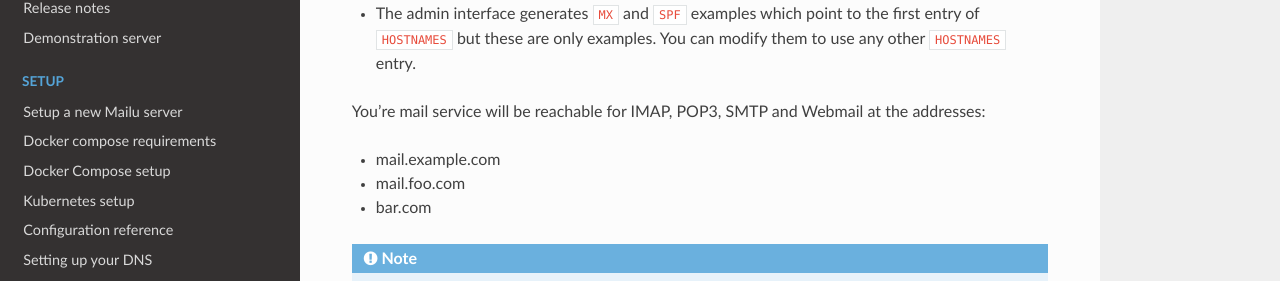
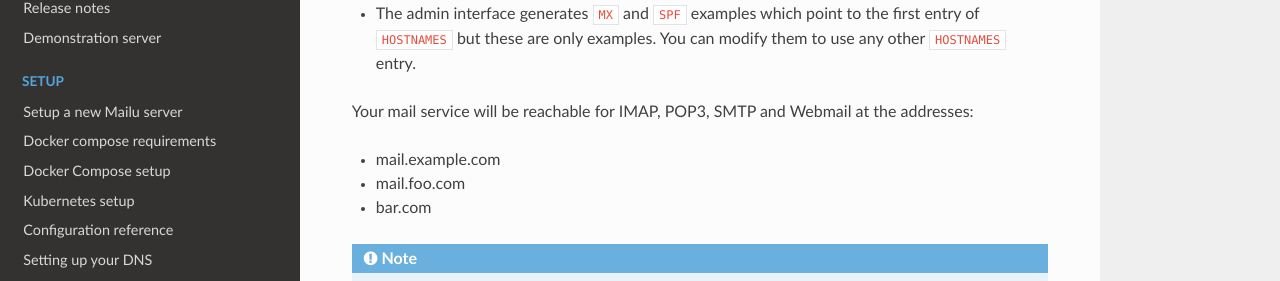
Before and after one commit to WillingDev0812/Mail-Management-Tool, a Sphinx documentation site: the page built from docs/faq.rst, in a window 1280 px wide and 900 px high, scrolled down 2415 px. Shown: the part 156-437 px from the top of the window. Built offline with Sphinx 7.4.7 and the Read the Docs theme 2.0.0, drawn with Linux system fonts in a browser that asks for light colours; formulas are drawn with MathJax 3.

Commit message:
fix typo in faq.rst

```diff
--- a/docs/faq.rst
+++ b/docs/faq.rst
@@ -129,7 +129,7 @@ So when you have something like this:
 - The admin interface generates ``MX`` and ``SPF`` examples which point to the first entry of ``HOSTNAMES`` but these are only examples.
   You can modify them to use any other ``HOSTNAMES`` entry.
 
-You're mail service will be reachable for IMAP, POP3, SMTP and Webmail at the addresses:
+Your mail service will be reachable for IMAP, POP3, SMTP and Webmail at the addresses:
 
 - mail.example.com
 - mail.foo.com
```
